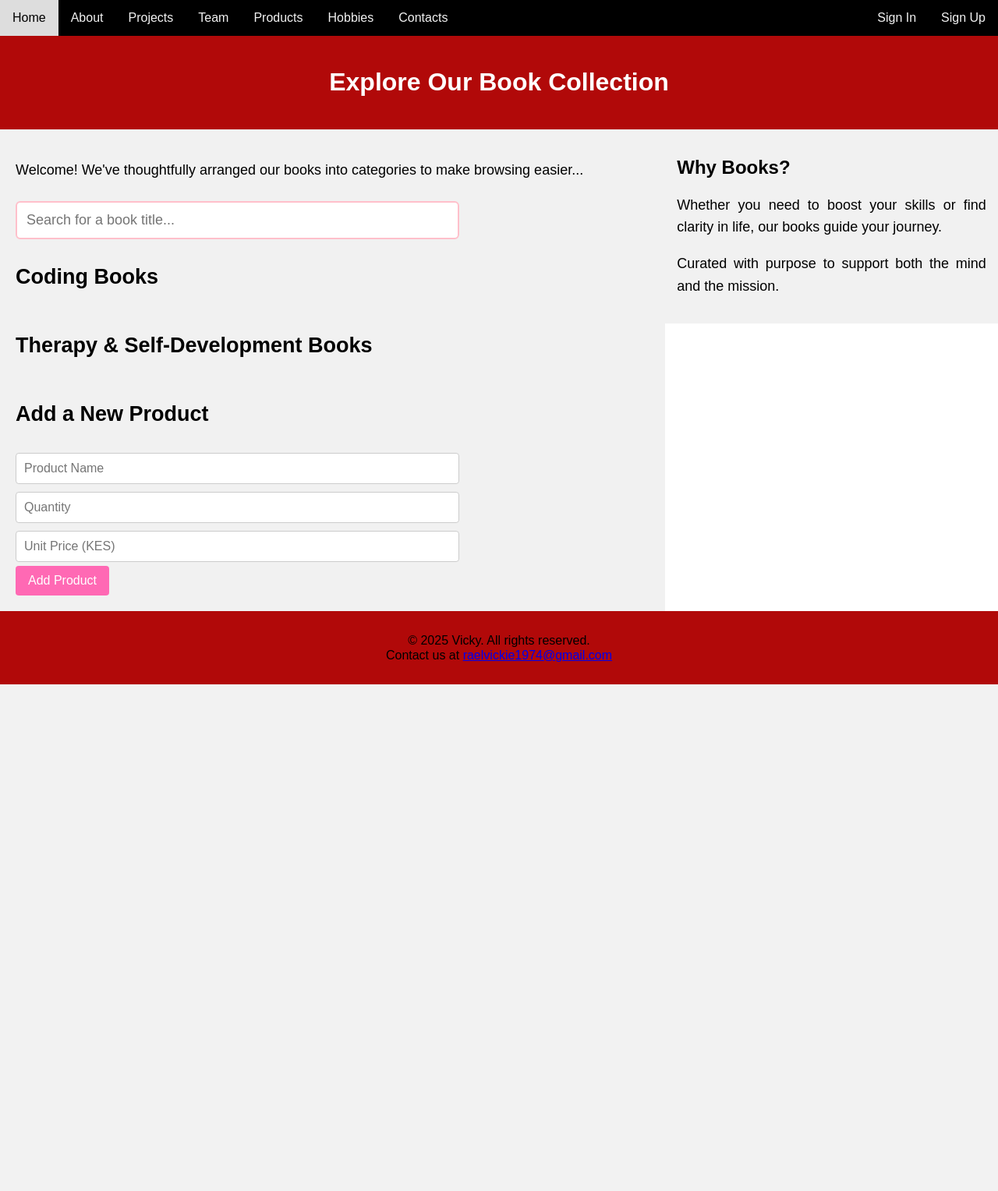
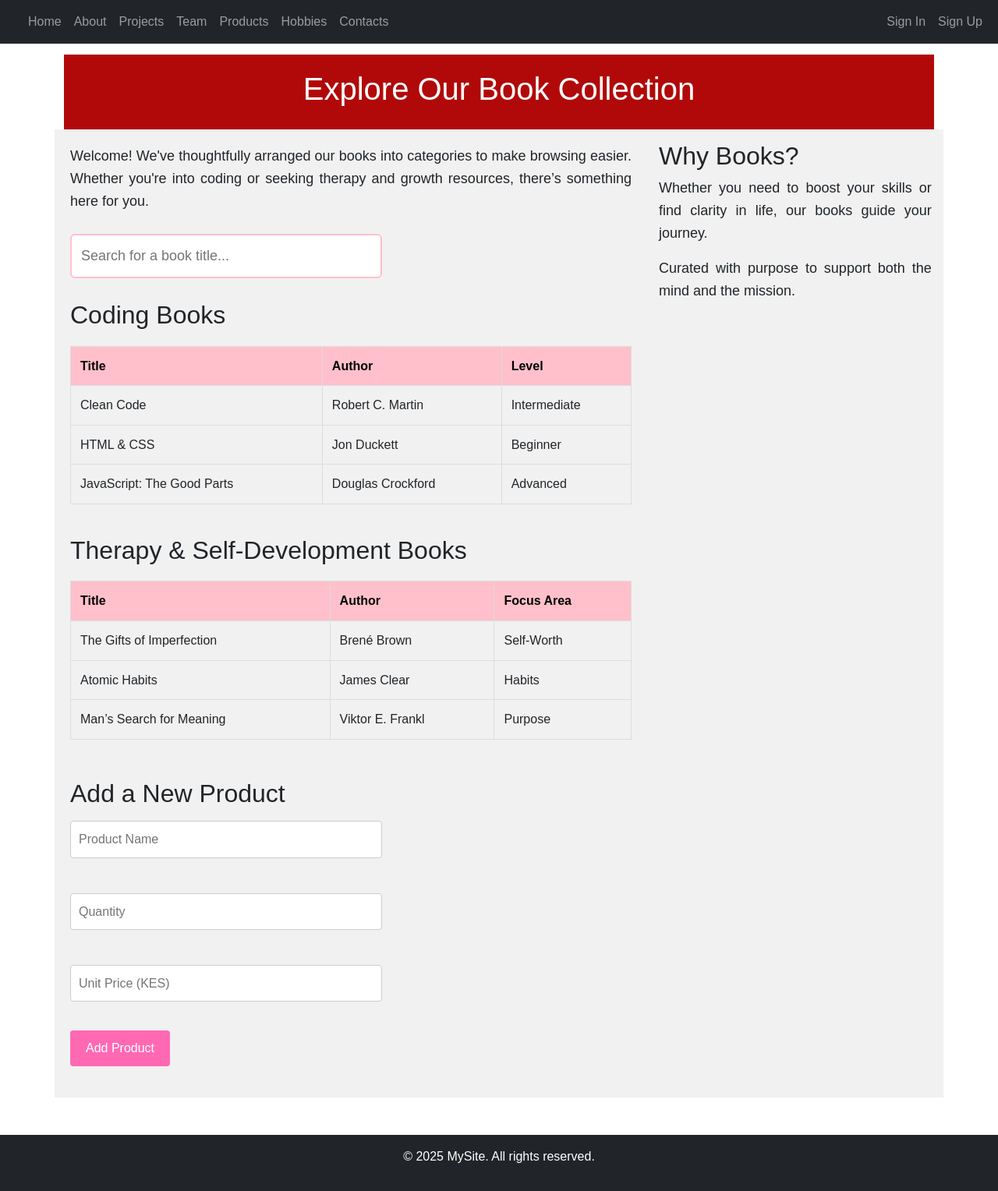
Before and after one commit to victoriarael/web, a PHP site: page /products.php in a window 1280 px wide. Shown: the whole page at 78% size. Before the commit the page ends 878 px from the top, so only its background shows below. Run offline with PHP 8.4, Linux system fonts and the light colour scheme.

Commit message:
Update SendMail function and layout structure for consistency

```diff
--- a/css/TableStyle.css
+++ b/css/TableStyle.css
@@ -1,61 +1,61 @@
 /* TableStyle.css */
 /* This file contains styles for HTML tables and input forms */
 
-/* Table layout and spacing */
+/* General Table Layout */
 table {
   width: 100%;
   border-collapse: collapse;
   margin-top: 20px;
-}
-
-/* Table cells */
-table th, table td {
-  border: 1px solid #ddd;
-  padding: 10px;
-  text-align: left;
-  font-size: 16px;
   font-family: Arial, sans-serif;
 }
 
-/* Table header with strong pink background */
+/* Table Header & Cells */
+table th, table td {
+  border: 1px solid #ddd;
+  padding: 12px;
+  text-align: left;
+  font-size: 16px;
+}
+
+/* Highlight Table Headers */
 table thead th {
-  background-color: #ffc0cb !important;
+  background-color: #ffc0cb; /* Soft Pink */
   color: #000;
 }
 
-/* Input fields for product form */
+/* Search Box Container */
+.search-box {
+  margin: 20px 0;
+}
+
+/* Search Input */
+#searchInput {
+  font-size: 18px;
+  padding: 12px;
+  width: 70%;
+  max-width: 400px;
+  border: 2px solid #ffc0cb;
+  border-radius: 6px;
+}
+
+/* Form Fields */
 input[type="text"],
 input[type="number"],
 select {
   width: 70%;
+  max-width: 400px;
   padding: 10px;
-  margin: 5px 0;
+  margin: 8px 0;
   border: 1px solid #ccc;
   border-radius: 4px;
   font-size: 16px;
-  font-family: Arial, sans-serif;
 }
 
-/* Search box spacing */
-.search-box {
-  margin: 20px 0;
-}
-
-/* Styling for the book search input */
-#searchInput {
-  font-size: 18px;
-  padding: 12px;
-  width: 70%;
-  border: 2px solid #ffc0cb;
-  border-radius: 6px;
-  font-family: Arial, sans-serif;
-}
-
-/* Submit button styling */
+/* Submit Button */
 input[type="submit"] {
-  background-color: #ff69b4;
+  background-color: #ff69b4; /* Hot Pink */
   color: white;
-  padding: 10px 16px;
+  padding: 10px 20px;
   border: none;
   border-radius: 4px;
   cursor: pointer;
@@ -63,5 +63,22 @@
 }
 
 input[type="submit"]:hover {
-  background-color: #ff1493;
+  background-color: #ff1493; /* Deep Pink */
 }
+
+/* Responsive Adjustments */
+@media screen and (max-width: 600px) {
+  #searchInput,
+  input[type="text"],
+  input[type="number"],
+  select,
+  input[type="submit"] {
+    width: 100%;
+    max-width: 100%;
+  }
+
+  table th, table td {
+    font-size: 14px;
+    padding: 8px;
+  }
+}
--- a/css/TopNavStyle.css
+++ b/css/TopNavStyle.css
@@ -1,23 +1,53 @@
 /* Top Navigation Bar Style */
 /* This is a CSS file for styling a top navigation bar */
 
-.topnav{
+.topnav {
     background-color: #000000;
     overflow: hidden;
+    display: flex;
+    justify-content: space-between;
+    align-items: center;
+    padding: 0 10px;
+    flex-wrap: wrap;
 }
+
 .topnav a {
-    float: left;
     display: block;
     color: #f2f2f2;
     text-align: center;
     padding: 14px 16px;
     text-decoration: none;
+    font-size: 17px;
 }
+
 .topnav a:hover {
     background-color: #dddddd;
     color: black;
 }
 
+.topnav-left,
 .topnav-right {
-    float: right;
+    display: flex;
+    align-items: center;
+    gap: 10px;
+    flex-wrap: wrap;
 }
+
+/* Responsive Design */
+@media screen and (max-width: 600px) {
+    .topnav {
+        flex-direction: column;
+        align-items: stretch;
+    }
+
+    .topnav a {
+        text-align: left;
+        padding: 10px;
+    }
+
+    .topnav-left,
+    .topnav-right {
+        width: 100%;
+        justify-content: space-around;
+    }
+}
--- a/includes/footer.php
+++ b/includes/footer.php
@@ -1,7 +1,8 @@
-<div class="footer">
-  <p>© 2025 Vicky. All rights reserved.</p>
-  <p>Contact us at <a href="mailto:raelvickie1974@gmail.com">raelvickie1974@gmail.com</a></p>
-</div>
+</div> <!-- close container -->
+
+<footer class="bg-dark text-white text-center p-3 mt-5">
+  <p>&copy; <?php echo date('Y'); ?> MySite. All rights reserved.</p>
+</footer>
 
 </body>
 </html>
--- a/includes/header.php
+++ b/includes/header.php
@@ -3,22 +3,49 @@
 <head>
   <meta charset="UTF-8" />
   <meta name="viewport" content="width=device-width, initial-scale=1.0"/>
-  <title>Team - Vicky</title>
+  <title>My Website</title>
+
+  <!-- Bootstrap CSS -->
+  <link href="https://cdn.jsdelivr.net/npm/bootstrap@5.3.2/dist/css/bootstrap.min.css" rel="stylesheet" />
+
+  <!-- Optional: Bootstrap JS -->
+  <script src="https://cdn.jsdelivr.net/npm/bootstrap@5.3.2/dist/js/bootstrap.bundle.min.js"></script>
+
+  <!-- Your Custom CSS (Optional) -->
   <link rel="stylesheet" href="/web/css/style.css" />
+
+  <style>
+    body {
+      padding-top: 70px;
+    }
+  </style>
 </head>
 <body>
 
-<div class="topnav">
-  <a href="/web/index.php">Home</a>
-  <a href="/web/about.php">About</a>
-  <a href="/web/projects.php">Projects</a>
-  <a href="/web/team.php">Team</a>
-  <a href="/web/products.php">Products</a>
-  <a href="/web/hobbies.php">Hobbies</a>
-  <a href="/web/contacts.php">Contacts</a>
+<!-- Navigation bar -->
+<nav class="navbar navbar-expand-lg navbar-dark bg-dark fixed-top">
+  <div class="container-fluid">
+    <a class="navbar-brand" href="/web/index.php"><title>Welcome to Our Team - Where Code Meets Compassion</title>
+</a>
+    <button class="navbar-toggler" type="button" data-bs-toggle="collapse" data-bs-target="#navbarNav">
+      <span class="navbar-toggler-icon"></span>
+    </button>
+    <div class="collapse navbar-collapse" id="navbarNav">
+      <ul class="navbar-nav me-auto mb-2 mb-lg-0">
+        <li class="nav-item"><a class="nav-link" href="/web/index.php">Home</a></li>
+        <li class="nav-item"><a class="nav-link" href="/web/about.php">About</a></li>
+        <li class="nav-item"><a class="nav-link" href="/web/projects.php">Projects</a></li>
+        <li class="nav-item"><a class="nav-link" href="/web/team.php">Team</a></li>
+        <li class="nav-item"><a class="nav-link" href="/web/products.php">Products</a></li>
+        <li class="nav-item"><a class="nav-link" href="/web/hobbies.php">Hobbies</a></li>
+        <li class="nav-item"><a class="nav-link" href="/web/contacts.php">Contacts</a></li>
+      </ul>
+      <ul class="navbar-nav ms-auto">
+        <li class="nav-item"><a class="nav-link" href="/web/signin.php">Sign In</a></li>
+        <li class="nav-item"><a class="nav-link" href="/web/signup.php">Sign Up</a></li>
+      </ul>
+    </div>
+  </div>
+</nav>
 
-  <div class="topnav-right">
-    <a href="/web/signin.php">Sign In</a>
-    <a href="/web/signup.php">Sign Up</a>
-  </div>
-</div>
+<div class="container">
--- a/products.php
+++ b/products.php
@@ -5,40 +5,67 @@
   <h1>Explore Our Book Collection</h1>
 </div>
 
-<!-- Main Content -->
+<!-- Main Content Area -->
 <div class="row">
   <div class="content">
 
-    <p>Welcome! We've thoughtfully arranged our books into categories to make browsing easier...</p>
+    <!-- Intro -->
+    <p>
+      Welcome! We've thoughtfully arranged our books into categories to make browsing easier.
+      Whether you're into coding or seeking therapy and growth resources, there’s something here for you.
+    </p>
 
-    <!-- Search Input -->
-    <div class="search-box">
+    <!-- Search Function -->
+    <div class="search-box" style="margin-bottom: 20px;">
       <input type="text" id="searchInput" onkeyup="searchBook()" placeholder="Search for a book title..." />
     </div>
 
-    <!-- Coding Books Table (Static for now, DB coming next) -->
+    <!-- Coding Books Table (Static for now) -->
     <h2>Coding Books</h2>
-    <table id="codingTable">
-      <!-- your table from before -->
+    <table id="codingTable" border="1" cellpadding="8" cellspacing="0" style="width: 100%;">
+      <thead>
+        <tr>
+          <th>Title</th>
+          <th>Author</th>
+          <th>Level</th>
+        </tr>
+      </thead>
+      <tbody>
+        <tr><td>Clean Code</td><td>Robert C. Martin</td><td>Intermediate</td></tr>
+        <tr><td>HTML & CSS</td><td>Jon Duckett</td><td>Beginner</td></tr>
+        <tr><td>JavaScript: The Good Parts</td><td>Douglas Crockford</td><td>Advanced</td></tr>
+      </tbody>
     </table>
 
-    <h2>Therapy & Self-Development Books</h2>
-    <table id="therapyTable">
-      <!-- your second table from before -->
+    <!-- Therapy & Self-Development Books Table -->
+    <h2 style="margin-top: 40px;">Therapy & Self-Development Books</h2>
+    <table id="therapyTable" border="1" cellpadding="8" cellspacing="0" style="width: 100%;">
+      <thead>
+        <tr>
+          <th>Title</th>
+          <th>Author</th>
+          <th>Focus Area</th>
+        </tr>
+      </thead>
+      <tbody>
+        <tr><td>The Gifts of Imperfection</td><td>Brené Brown</td><td>Self-Worth</td></tr>
+        <tr><td>Atomic Habits</td><td>James Clear</td><td>Habits</td></tr>
+        <tr><td>Man’s Search for Meaning</td><td>Viktor E. Frankl</td><td>Purpose</td></tr>
+      </tbody>
     </table>
 
-    <!-- Form to Add Product (will connect to DB in next step) -->
-    <h2>Add a New Product</h2>
-    <form action="#" method="post">
-      <input type="text" name="product" placeholder="Product Name" required><br>
-      <input type="number" name="quantity" placeholder="Quantity" required><br>
-      <input type="text" name="price" placeholder="Unit Price (KES)" required><br>
+    <!-- Add New Product Form -->
+    <h2 style="margin-top: 50px;">Add a New Product</h2>
+    <form action="#" method="post" style="margin-bottom: 20px;">
+      <input type="text" name="product" placeholder="Product Name" required><br><br>
+      <input type="number" name="quantity" placeholder="Quantity" required><br><br>
+      <input type="text" name="price" placeholder="Unit Price (KES)" required><br><br>
       <input type="submit" value="Add Product">
     </form>
 
   </div>
 
-  <!-- Sidebar -->
+  <!-- Sidebar Area -->
   <div class="sidebar">
     <h2>Why Books?</h2>
     <p>Whether you need to boost your skills or find clarity in life, our books guide your journey.</p>
@@ -46,4 +73,20 @@
   </div>
 </div>
 
+<!-- Optional JavaScript for Search -->
+<script>
+function searchBook() {
+  const input = document.getElementById("searchInput").value.toLowerCase();
+  const tables = [document.getElementById("codingTable"), document.getElementById("therapyTable")];
+
+  tables.forEach(table => {
+    const rows = table.getElementsByTagName("tr");
+    for (let i = 1; i < rows.length; i++) {
+      const rowText = rows[i].innerText.toLowerCase();
+      rows[i].style.display = rowText.includes(input) ? "" : "none";
+    }
+  });
+}
+</script>
+
 <?php include 'includes/footer.php'; ?>
--- a/signin.php
+++ b/signin.php
@@ -6,7 +6,8 @@
   <p>Log in to continue your journey</p>
 </div>
 
-<!-- Main content layout -->
+<!-- Main container for layout -->
+<div class="container">
   <div class="row">
 
     <!-- Left content -->
@@ -31,13 +32,14 @@
 
         <input type="submit" value="Sign In" />
 
-      <p style="margin-top: 10px;">
+        <p class="form-note">
           New here? <a href="signup.php">Create your account</a>
         </p>
       </form>
 
       <h2>Why This Matters</h2>
       <p>This platform is built for community — to support, encourage, and empower. You're welcome here, always.</p>
+    </div>
   </div>
 </div>
 
```
Also changed, not shown: admin_contacts.php (added, +54 -0 lines), contact_process.php (+22 -17 lines), contacts.php (+30 -24 lines), css/FormStyle.css (added, +61 -0 lines), delete_contact.php (added, +17 -0 lines), hobbies.php (+12 -11 lines), includes/fnc.php (added, +45 -0 lines), index.php (+12 -6 lines), projects.php (+27 -9 lines), signup.php (+8 -3 lines), about.php (line endings or trailing spaces), css/StructureStyle.css (line endings or trailing spaces), dbConnect.php (renamed from testdb.php), includes/nav.php (added). Lines whose indentation alone changed are shown as unchanged.
